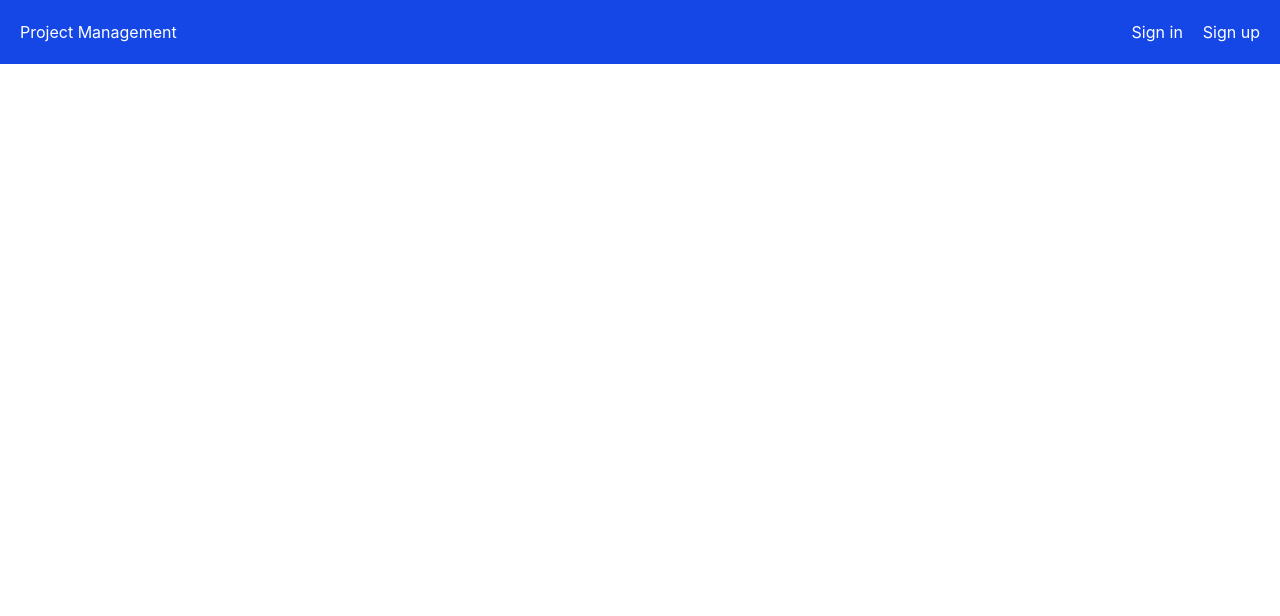
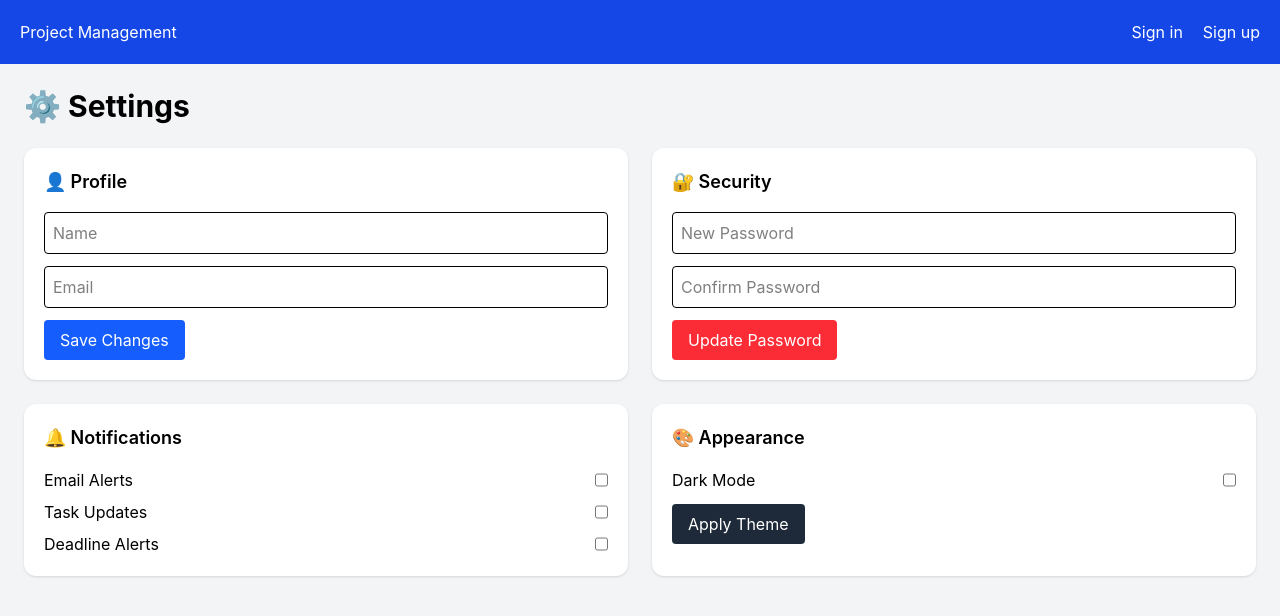
Before and after one commit to sakshi8756/Project-Management, a React app in the folder frontend/: page /Setting in a window 1280 px wide. Shown: the top 616 px of the page. Built offline with nearby package versions, Linux system fonts and the light colour scheme; the HTML template or start-up script is replaced by a standard one.

Commit message:
Add Settings page and integrate it into the routing; enhance Dashboard UI with collapsible sidebar

```diff
--- a/frontend/src/App.jsx
+++ b/frontend/src/App.jsx
@@ -8,6 +8,7 @@ import Dashboard from './Pages/Dashboard'
 import Project from './Pages/Project'
 import Team from './Pages/Team'
 import Task from './Pages/Task'
+import Setting from './Pages/Setting'
 
 const App = () => {
   return (
@@ -21,6 +22,7 @@ const App = () => {
       <Route path='/Project' element={<Project/>}/>
       <Route path='/Team' element={<Team/>}/>
       <Route path='/Task' element={<Task/>}/>
+      <Route path='/Setting' element={<Setting/>}/>
 
 
 
--- a/frontend/src/Pages/Dashboard.jsx
+++ b/frontend/src/Pages/Dashboard.jsx
@@ -1,7 +1,9 @@
-import React from "react";
+import React, { useState } from "react";
 import { Link } from "react-router-dom";
 
 const Dashboard = () => {
+  const [open, setOpen] = useState(true);
+
   const stats = [
     { title: "Total Tasks", value: 24 },
     { title: "Completed", value: 16 },
@@ -19,33 +21,55 @@ const Dashboard = () => {
     <div className="flex min-h-screen bg-gray-100">
 
       {/* SIDEBAR */}
-      <div className="w-64 bg-blue-900 text-white p-5">
-        <h2 className="text-2xl font-bold mb-8">DevSutra</h2>
+      <div
+        className={`bg-blue-900 text-white p-5 transition-all duration-300 ${
+          open ? "w-64" : "w-16"
+        }`}
+      >
+        {/* TOP */}
+        <div className="flex justify-between items-center mb-8">
+          {open && <h2 className="text-2xl font-bold">DevSutra</h2>}
 
+          {/* TOGGLE BUTTON */}
+          <button onClick={() => setOpen(!open)}>
+            {open ? "⬅️" : "➡️"}
+          </button>
+        </div>
+
+        {/* MENU */}
         <ul className="space-y-4">
 
           <li>
-    <Link to="/dashboard" className="block cursor-pointer hover:text-gray-300">Dashboard</Link></li>
-  <li>
-    <Link to="/project" className="block cursor-pointer hover:text-gray-300">
-      Projects
+            <Link to="/dashboard" className="block hover:text-gray-300">
+              {open ? "Dashboard" : "🏠"}
             </Link>
           </li>
+
           <li>
-    <Link to="/task" className="block cursor-pointer hover:text-gray-300">
-      Tasks
+            <Link to="/project" className="block hover:text-gray-300">
+              {open ? "Projects" : "📁"}
             </Link>
           </li>
+
           <li>
-    <Link to="/team" className="block cursor-pointer hover:text-gray-300">
-      Team
+            <Link to="/task" className="block hover:text-gray-300">
+              {open ? "Tasks" : "📋"}
             </Link>
           </li>
+
           <li>
-    <Link to="/settings" className="block cursor-pointer hover:text-gray-300">
-      Settings
+            <Link to="/team" className="block hover:text-gray-300">
+              {open ? "Team" : "👥"}
             </Link>
           </li>
+
+          {/* FIXED ROUTE */}
+          <li>
+            <Link to="/settings" className="block hover:text-gray-300">
+              {open ? "Settings" : "⚙️"}
+            </Link>
+          </li>
+
         </ul>
       </div>
 
@@ -58,7 +82,7 @@ const Dashboard = () => {
           <p className="text-gray-600">Hi Sakshi 👋</p>
         </div>
 
-        {/* STATS CARDS */}
+        {/* STATS */}
         <div className="grid grid-cols-2 md:grid-cols-4 gap-4 mb-6">
           {stats.map((item, index) => (
             <div key={index} className="bg-white p-4 rounded-xl shadow">
--- /dev/null
+++ b/frontend/src/Pages/Setting.jsx
@@ -0,0 +1,93 @@
+import React from "react";
+
+const Setting = () => {
+  return (
+    <div className="p-6 bg-gray-100 min-h-screen">
+
+      {/* HEADER */}
+      <h1 className="text-3xl font-bold mb-6">⚙️ Settings</h1>
+
+      <div className="grid md:grid-cols-2 gap-6">
+
+        {/* PROFILE SETTINGS */}
+        <div className="bg-white p-5 rounded-xl shadow">
+          <h2 className="text-lg font-semibold mb-4">👤 Profile</h2>
+
+          <input
+            type="text"
+            placeholder="Name"
+            className="w-full mb-3 p-2 border rounded"
+          />
+
+          <input
+            type="email"
+            placeholder="Email"
+            className="w-full mb-3 p-2 border rounded"
+          />
+
+          <button className="bg-blue-600 text-white px-4 py-2 rounded">
+            Save Changes
+          </button>
+        </div>
+
+        {/* PASSWORD */}
+        <div className="bg-white p-5 rounded-xl shadow">
+          <h2 className="text-lg font-semibold mb-4">🔐 Security</h2>
+
+          <input
+            type="password"
+            placeholder="New Password"
+            className="w-full mb-3 p-2 border rounded"
+          />
+
+          <input
+            type="password"
+            placeholder="Confirm Password"
+            className="w-full mb-3 p-2 border rounded"
+          />
+
+          <button className="bg-red-500 text-white px-4 py-2 rounded">
+            Update Password
+          </button>
+        </div>
+
+        {/* NOTIFICATIONS */}
+        <div className="bg-white p-5 rounded-xl shadow">
+          <h2 className="text-lg font-semibold mb-4">🔔 Notifications</h2>
+
+          <div className="flex justify-between mb-2">
+            <p>Email Alerts</p>
+            <input type="checkbox" />
+          </div>
+
+          <div className="flex justify-between mb-2">
+            <p>Task Updates</p>
+            <input type="checkbox" />
+          </div>
+
+          <div className="flex justify-between">
+            <p>Deadline Alerts</p>
+            <input type="checkbox" />
+          </div>
+        </div>
+
+        {/* THEME SETTINGS */}
+        <div className="bg-white p-5 rounded-xl shadow">
+          <h2 className="text-lg font-semibold mb-4">🎨 Appearance</h2>
+
+          <div className="flex justify-between mb-3">
+            <p>Dark Mode</p>
+            <input type="checkbox" />
+          </div>
+
+          <button className="bg-gray-800 text-white px-4 py-2 rounded">
+            Apply Theme
+          </button>
+        </div>
+
+      </div>
+    </div>
+  );
+};
+
+export default Setting;
```
Lines whose indentation alone changed are shown as unchanged.
